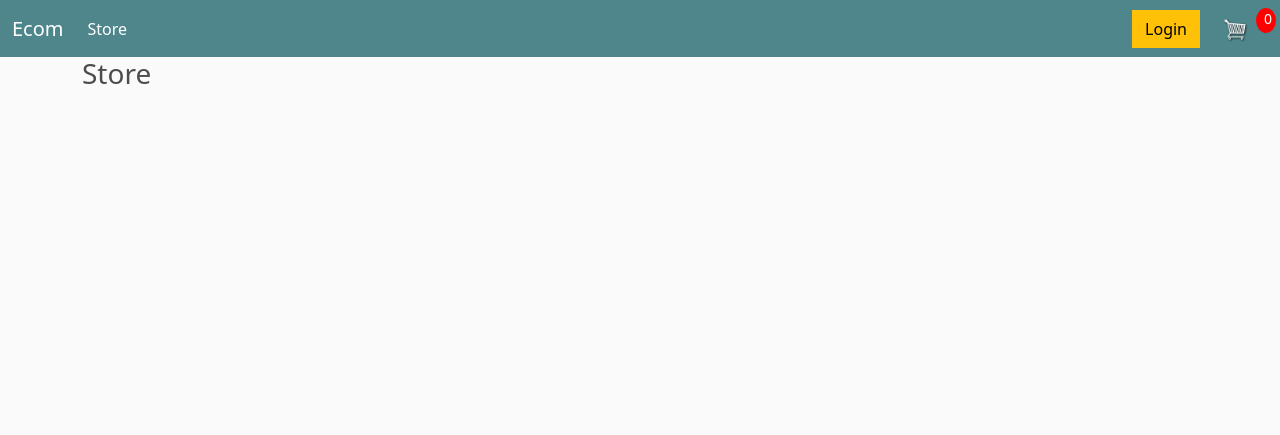
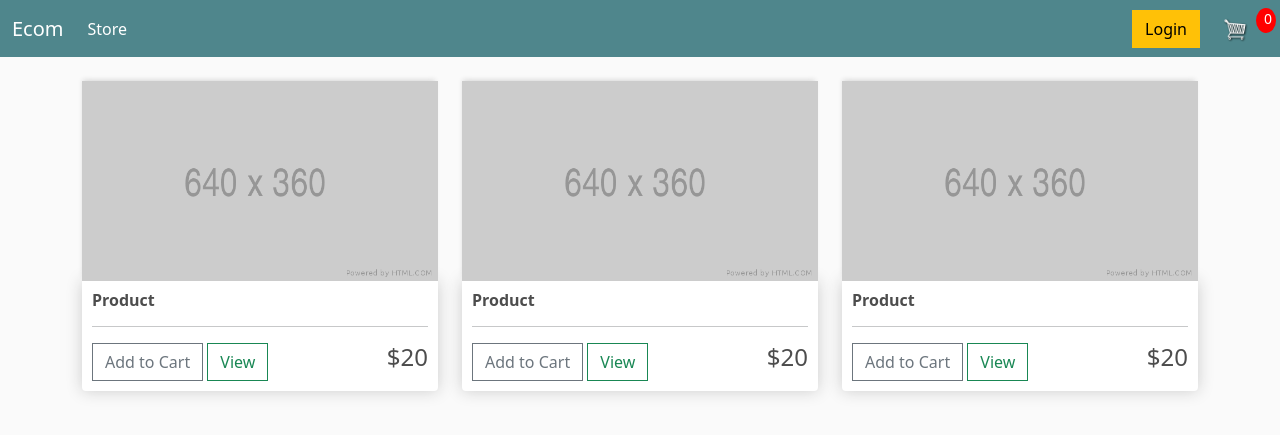
Before and after one commit to hans-huangGOAT/ecommerce, a Django app: page / in a window 1280 px wide. Shown: the top 435 px of the page. Run offline with Django 3.2, Linux system fonts and the light colour scheme; some libraries are stand-ins or nearby versions.

Commit message:
Store Page Outline

```diff
--- a/static/css/main.css
+++ b/static/css/main.css
@@ -30,3 +30,22 @@ h1,h2,h3,h4,h5,h6{
 .btn{
     border-radius: 0;
 }
+
+.box-element{
+    box-shadow: 0px 0px 16px hsl(0, 0%, 80%);
+    background-color: #fff;
+    border-radius: 4px;
+    padding: 10px;
+}
+
+.product{
+    border-radius: 0 0 4px 4px;
+}
+
+.thumbnail{
+	width: 100%;
+	height: 200px;
+	-webkit-box-shadow: -1px -3px 5px -2px rgba(214,214,214,1);
+    -moz-box-shadow: -1px -3px 5px -2px rgba(214,214,214,1);
+    box-shadow: -1px -3px 5px -2px rgba(214,214,214,1);
+}
--- a/store/templates/base.html
+++ b/store/templates/base.html
@@ -15,6 +15,7 @@
 {% include 'navbar.html' %}
 
 <div class="container">
+    <br>
     {% block content %}
 
     {% endblock %}
--- a/store/templates/store/store.html
+++ b/store/templates/store/store.html
@@ -2,5 +2,36 @@
 {% load static %}
 
 {% block content %}
-    <h3>Store</h3>
+    <div class="row">
+        <div class="col-lg-4">
+            <img class="thumbnail" src="{% static 'images/cart_image_placeholder.png' %}">
+            <div class="box-element product">
+                <h6><strong>Product</strong></h6>
+                <hr>
+                <button class="btn btn-outline-secondary add-btn">Add to Cart</button>
+                <a class="btn btn-outline-success" href="#">View</a>
+                <h4 style="display: inline-block; float: right;">$20</h4>
+            </div>
+        </div>
+        <div class="col-lg-4">
+            <img class="thumbnail" src="{% static 'images/cart_image_placeholder.png' %}">
+            <div class="box-element product">
+                <h6><strong>Product</strong></h6>
+                <hr>
+                <button class="btn btn-outline-secondary add-btn">Add to Cart</button>
+                <a class="btn btn-outline-success" href="#">View</a>
+                <h4 style="display: inline-block; float: right;">$20</h4>
+            </div>
+        </div>
+        <div class="col-lg-4">
+            <img class="thumbnail" src="{% static 'images/cart_image_placeholder.png' %}">
+            <div class="box-element product">
+                <h6><strong>Product</strong></h6>
+                <hr>
+                <button class="btn btn-outline-secondary add-btn">Add to Cart</button>
+                <a class="btn btn-outline-success" href="#">View</a>
+                <h4 style="display: inline-block; float: right;">$20</h4>
+            </div>
+        </div>
+    </div>
 {% endblock %}
```
Also changed, not shown: static/images/cart_image_placeholder.png (added).
